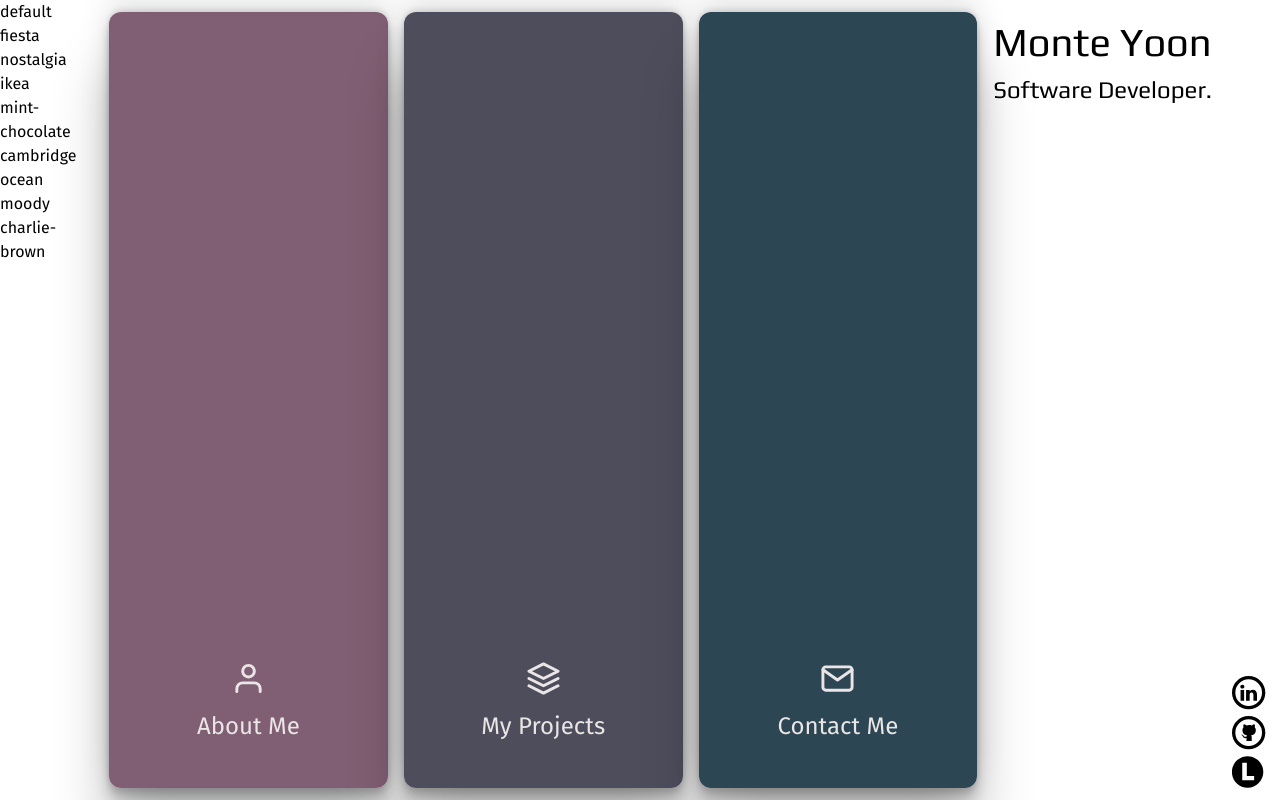
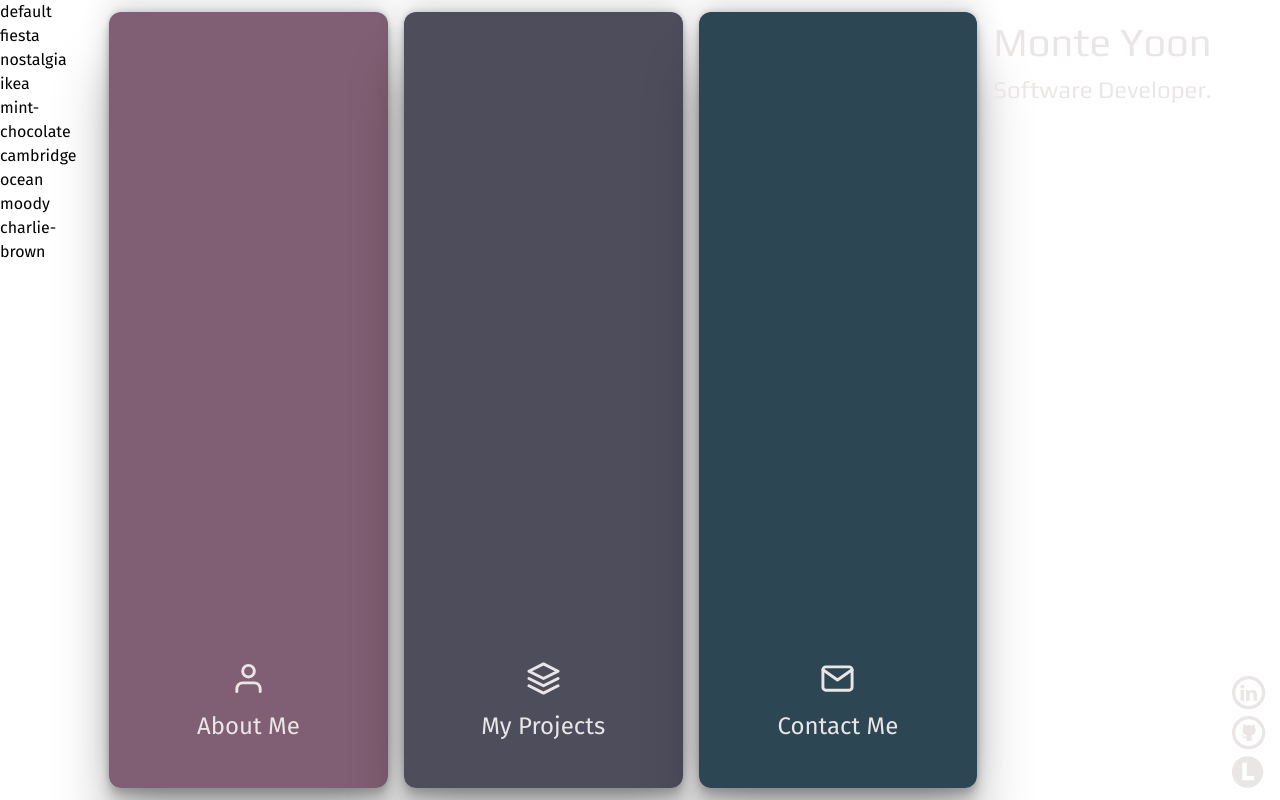
Before and after one commit to Yontemoon/my-portfolio, a Next.js app: page / in a window 1280 px wide. Built offline with nearby package versions, Linux system fonts and the light colour scheme.

Commit message:
Animation for color change added.

```diff
--- a/app/globals.css
+++ b/app/globals.css
@@ -65,6 +65,10 @@
     --color-projects: 132 0 50;
     --color-contact: 229 149 0;
   }
+}
+
+* {
+  @apply transition-colors duration-300 ease-in-out text-primary_text;
 }
 
 .mini-navbar {
--- a/app/layout.tsx
+++ b/app/layout.tsx
@@ -24,7 +24,7 @@ export default function RootLayout({
       <body
         className={clsx(
           fira_sans.className,
-          "flex w-screen h-screen text-md box-border antialiased text-primary_text transition-colors duration-1000"
+          "flex w-screen h-screen box-border text-primary_text"
         )}
       >
         <ThemeProvider>{children}</ThemeProvider>
```
